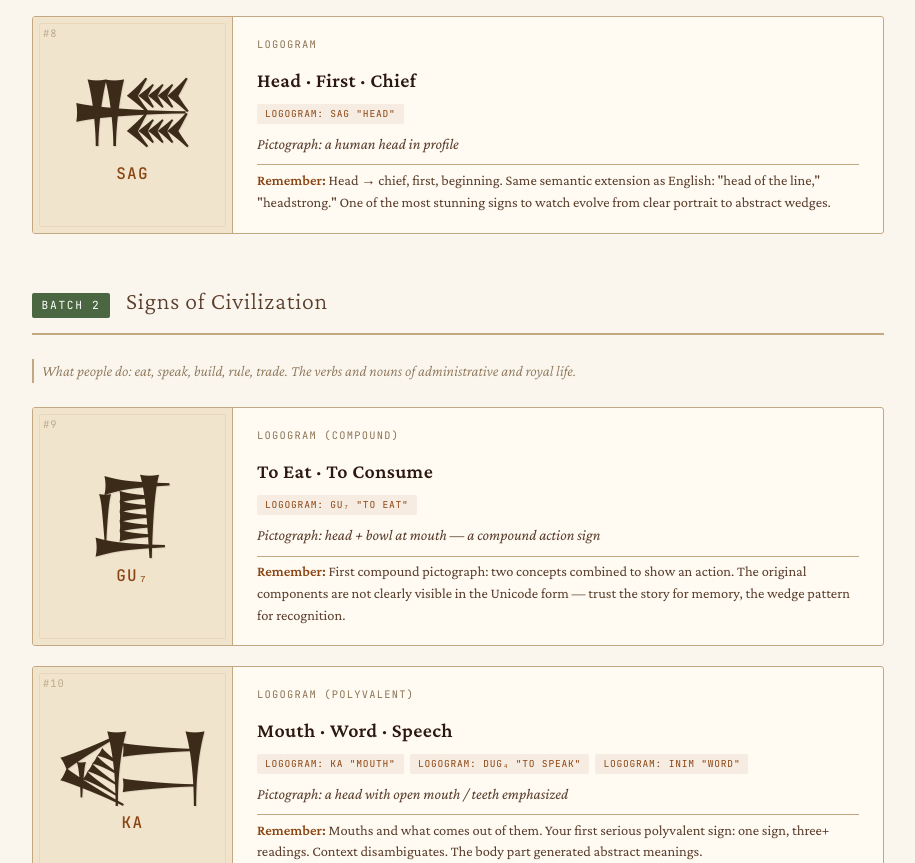
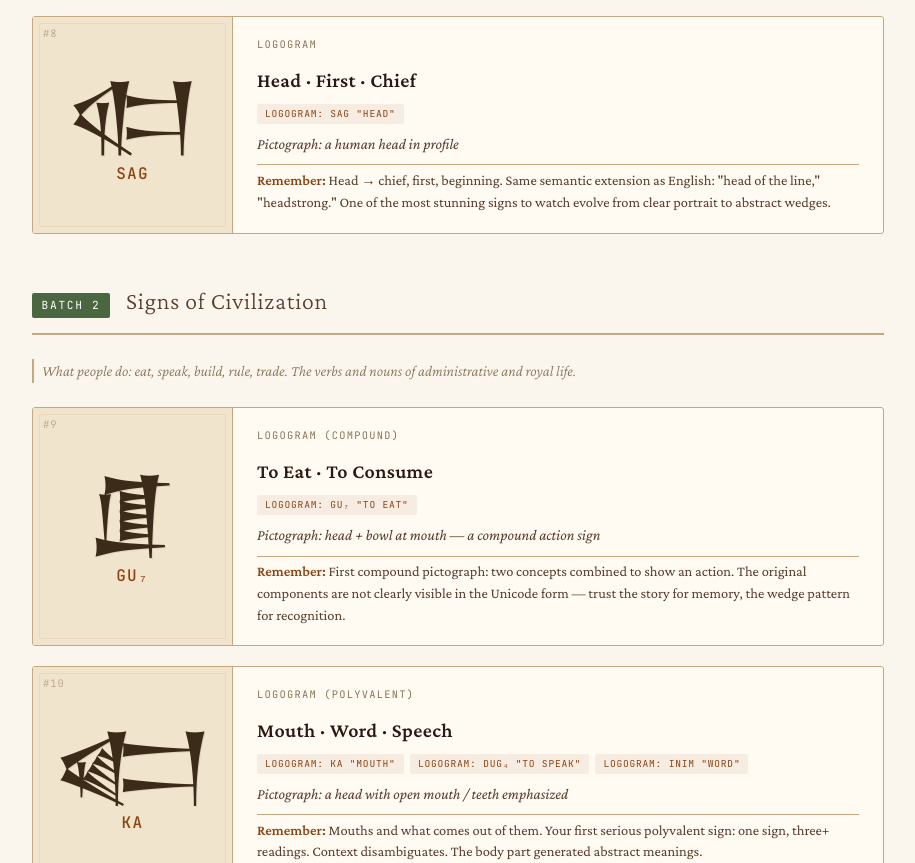
Before and after one commit to Design-in-Product/cuneo, a plain HTML site: page index.html in a window 1280 px wide. Shown: the part 2218-3081 px from the top of the page, without its empty margins (182-1097 px from the left). Drawn offline with nearby package versions, Linux system fonts and the light colour scheme.

Commit message:
Change sign glyph from 𒍣 to 𒊕
(fixing Claude's typo for 'sag')

```diff
--- a/index.html
+++ b/index.html
@@ -566,7 +566,7 @@
   <div class="sign-card">
     <div class="sign-display">
       <span class="sign-number">#8</span>
-      <div class="sign-glyph">𒍣</div>
+      <div class="sign-glyph">𒊕</div>
       <div class="sign-reading">SAG</div>
     </div>
     <div class="sign-info">
```
